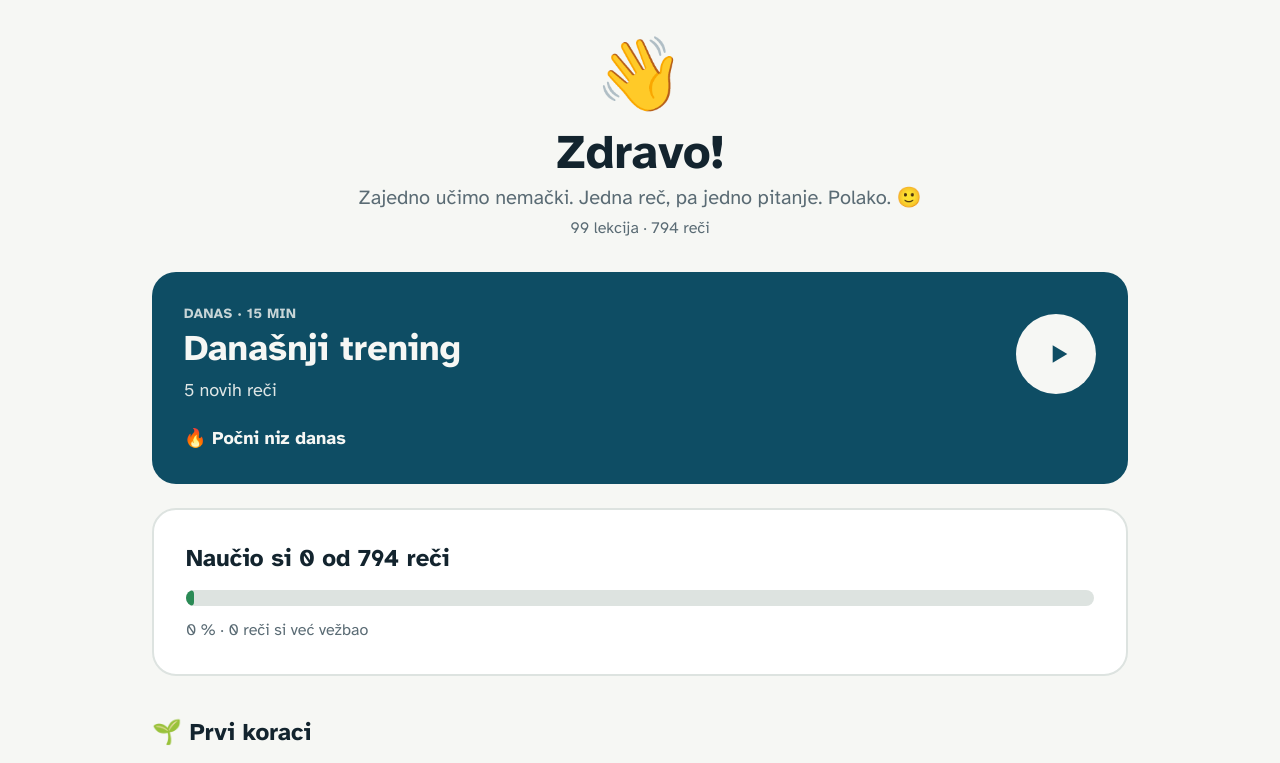
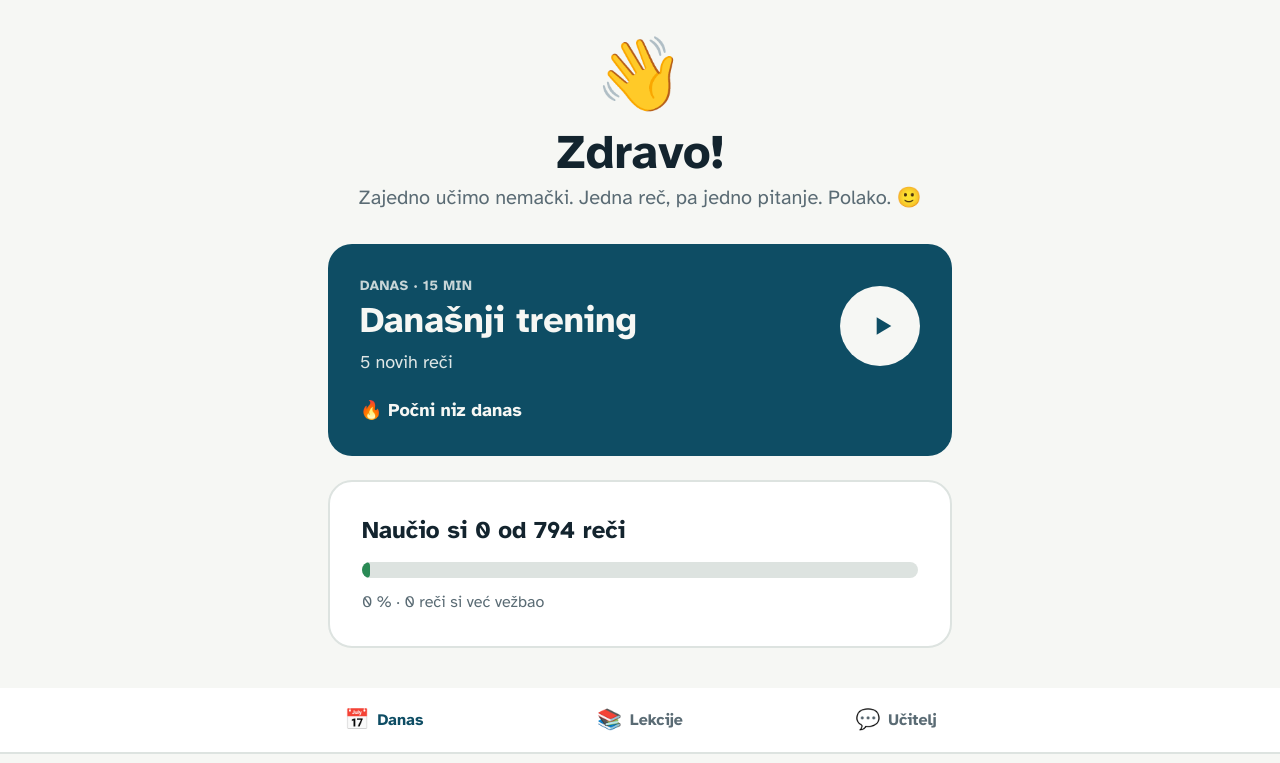
Before and after one commit to deki84/german-a1-trainer-serbian, a Next.js app: page / in a window 1280 px wide. Shown: the top 763 px of the page. Built offline with nearby package versions, Linux system fonts and the light colour scheme.

Commit message:
feat: add tab bar and lessons page

```diff
--- /dev/null
+++ b/app/chat/page.tsx
@@ -0,0 +1,17 @@
+import type { Metadata } from "next";
+
+export const metadata: Metadata = {
+  title: "Učitelj · Nemački",
+};
+
+export default function ChatPage() {
+  return (
+    <main className="mx-auto max-w-md px-6 py-10 text-center md:max-w-2xl">
+      <div className="text-7xl" aria-hidden="true">
+        💬
+      </div>
+      <h1 className="mt-4 text-3xl font-bold md:text-4xl">Učitelj</h1>
+      <p className="text-muted mt-2 text-lg">Uskoro možeš ovde da postaviš pitanje. 🙂</p>
+    </main>
+  );
+}
--- a/app/layout.tsx
+++ b/app/layout.tsx
@@ -1,6 +1,7 @@
 import type { Metadata, Viewport } from "next";
 import { Atkinson_Hyperlegible } from "next/font/google";
 import "./globals.css";
+import { TabBar } from "@/components/TabBar";
 
 /**
  * Atkinson Hyperlegible wurde für gute Lesbarkeit entwickelt.
@@ -27,7 +28,10 @@ export const viewport: Viewport = {
 export default function RootLayout({ children }: Readonly<{ children: React.ReactNode }>) {
   return (
     <html lang="sr">
-      <body className={`${atkinson.className} bg-bg text-ink antialiased`}>{children}</body>
+      <body className={`${atkinson.className} bg-bg text-ink antialiased`}>{children}
+         <TabBar />
+
+      </body>
     </html>
   );
 }
--- a/app/lesson/[id]/page.tsx
+++ b/app/lesson/[id]/page.tsx
@@ -28,7 +28,7 @@ export default async function LessonPage({ params }: LessonPageProps) {
   return (
     <main className="mx-auto min-h-dvh max-w-md px-6 py-6 md:max-w-2xl">
       <Link
-        href="/"
+        href="/lessons"
         className="border-line inline-flex h-12 items-center gap-2 rounded-full border-2 px-4 font-bold"
       >
         <span aria-hidden="true">⬅</span> Nazad
--- /dev/null
+++ b/app/lessons/page.tsx
@@ -0,0 +1,48 @@
+import type { Metadata } from "next";
+import Link from "next/link";
+import { LessonBadge } from "@/components/LessonBadge";
+import { SECTIONS, getLessonsBySection } from "@/data/lessons";
+
+export const metadata: Metadata = {
+  title: "Lekcije · Nemački",
+};
+
+export default function LessonsPage() {
+  return (
+    <main className="mx-auto max-w-md px-6 py-10 md:max-w-3xl lg:max-w-5xl">
+      <h1 className="text-3xl font-bold md:text-4xl">
+        <span aria-hidden="true">📚</span> Lekcije
+      </h1>
+
+      {SECTIONS.map((section) => (
+        <section key={section.id} className="mt-10" aria-labelledby={`section-${section.id}`}>
+          <h2 id={`section-${section.id}`} className="text-xl font-bold md:text-2xl">
+            <span aria-hidden="true">{section.emoji}</span> {section.title}
+          </h2>
+
+          <ul className="mt-4 grid grid-cols-1 gap-3 md:grid-cols-2 lg:grid-cols-3">
+            {getLessonsBySection(section.id).map((lesson) => (
+              <li key={lesson.id}>
+                <Link
+                  href={`/lesson/${lesson.id}`}
+                  className="border-line bg-surface hover:border-river flex items-center gap-4 rounded-2xl border-2 p-4 transition-colors"
+                >
+                  <span className="w-12 flex-none text-center text-4xl" aria-hidden="true">
+                    {lesson.emoji}
+                  </span>
+                  <div className="min-w-0">
+                    <p className="text-lg font-bold">{lesson.title}</p>
+                    <p className="text-muted truncate">
+                      {lesson.subtitle} · {lesson.words.length} reči
+                    </p>
+                  </div>
+                  <LessonBadge words={lesson.words.map((word) => word.de)} />
+                </Link>
+              </li>
+            ))}
+          </ul>
+        </section>
+      ))}
+    </main>
+  );
+}
--- a/app/page.tsx
+++ b/app/page.tsx
@@ -1,17 +1,13 @@
-import Link from "next/link";
-import { LESSONS, SECTIONS, TOTAL_WORDS, getLessonsBySection } from "@/data/lessons";
+import { ProgressCard } from "@/components/ProgressCard";
 import { TodayButton } from "@/components/TodayButton";
-import { LessonBadge } from "@/components/LessonBadge";
-import { ProgressCard } from "@/components/ProgressCard";
+import { LESSONS } from "@/data/lessons";
+
+// Nur die deutschen Wörter an den Browser geben, nicht die ganze Wortliste
 const allWords = LESSONS.flatMap((lesson) => lesson.words.map((word) => word.de));
 
-/**
- * Startseite (Server Component).
- * Zeigt alle Rubriken mit ihren Lektionen, direkt aus data/lessons.ts.
- */
 export default function HomePage() {
   return (
-    <main className="mx-auto min-h-dvh max-w-md px-6 py-10 md:max-w-3xl lg:max-w-5xl">
+    <main className="mx-auto max-w-md px-6 py-10 md:max-w-2xl">
       <header className="text-center">
         <span className="text-6xl md:text-7xl" aria-hidden="true">
           👋
@@ -20,43 +16,10 @@ export default function HomePage() {
         <p className="text-muted mt-2 text-lg md:text-xl">
           Zajedno učimo nemački. Jedna reč, pa jedno pitanje. Polako. 🙂
         </p>
-        <p className="text-muted mt-1">
-          {LESSONS.length} lekcija · {TOTAL_WORDS} reči
-        </p>
       </header>
 
       <TodayButton allWords={allWords} />
       <ProgressCard allWords={allWords} />
-
-      {SECTIONS.map((section) => (
-        <section key={section.id} className="mt-10" aria-labelledby={`section-${section.id}`}>
-          <h2 id={`section-${section.id}`} className="text-xl font-bold md:text-2xl">
-            <span aria-hidden="true">{section.emoji}</span> {section.title}
-          </h2>
-
-          <ul className="mt-4 grid grid-cols-1 gap-3 md:grid-cols-2 lg:grid-cols-3">
-            {getLessonsBySection(section.id).map((lesson) => (
-              <li key={lesson.id}>
-                <Link
-                  href={`/lesson/${lesson.id}`}
-                  className="border-line bg-surface hover:border-river flex items-center gap-4 rounded-2xl border-2 p-4 transition-colors"
-                >
-                  <span className="w-12 flex-none text-center text-4xl" aria-hidden="true">
-                    {lesson.emoji}
-                  </span>
-                  <div className="min-w-0">
-                    <p className="text-lg font-bold">{lesson.title}</p>
-                    <p className="text-muted truncate">
-                      {lesson.subtitle} · {lesson.words.length} reči
-                    </p>
-                  </div>
-                  <LessonBadge words={lesson.words.map((word) => word.de)} />
-                </Link>
-              </li>
-            ))}
-          </ul>
-        </section>
-      ))}
     </main>
   );
 }
--- /dev/null
+++ b/components/TabBar.tsx
@@ -0,0 +1,46 @@
+"use client";
+
+import Link from "next/link";
+import { usePathname } from "next/navigation";
+
+const TABS = [
+  { href: "/", label: "Danas", icon: "📅", match: (path: string) => path === "/" || path.startsWith("/today") },
+  { href: "/lessons", label: "Lekcije", icon: "📚", match: (path: string) => path.startsWith("/lesson") },
+  { href: "/chat", label: "Učitelj", icon: "💬", match: (path: string) => path.startsWith("/chat") },
+];
+
+export function TabBar() {
+  const pathname = usePathname();
+  // Beim Lernen ausblenden: mehr Platz für Wort und Antworten
+if (pathname.startsWith("/lesson/") || pathname.startsWith("/today")) return null;
+
+  return (
+    <nav
+      aria-label="Glavna navigacija"
+      // Handy: unten fixiert (Daumenzone). Ab Tablet: oben.
+      className="border-line bg-surface fixed inset-x-0 bottom-0 z-10 border-t-2 pb-[env(safe-area-inset-bottom)] md:sticky md:top-0 md:bottom-auto md:border-t-0 md:border-b-2 md:pb-0"
+    >
+      <ul className="mx-auto grid max-w-md grid-cols-3 md:max-w-3xl">
+        {TABS.map((tab) => {
+          const active = tab.match(pathname);
+          return (
+            <li key={tab.href}>
+              <Link
+                href={tab.href}
+                aria-current={active ? "page" : undefined}
+                className={`flex min-h-16 flex-col items-center justify-center gap-1 text-sm font-bold md:flex-row md:gap-2 md:text-base ${
+                  active ? "text-river" : "text-muted"
+                }`}
+              >
+                <span aria-hidden="true" className="text-2xl md:text-xl">
+                  {tab.icon}
+                </span>
+                {tab.label}
+              </Link>
+            </li>
+          );
+        })}
+      </ul>
+    </nav>
+  );
+}
```
